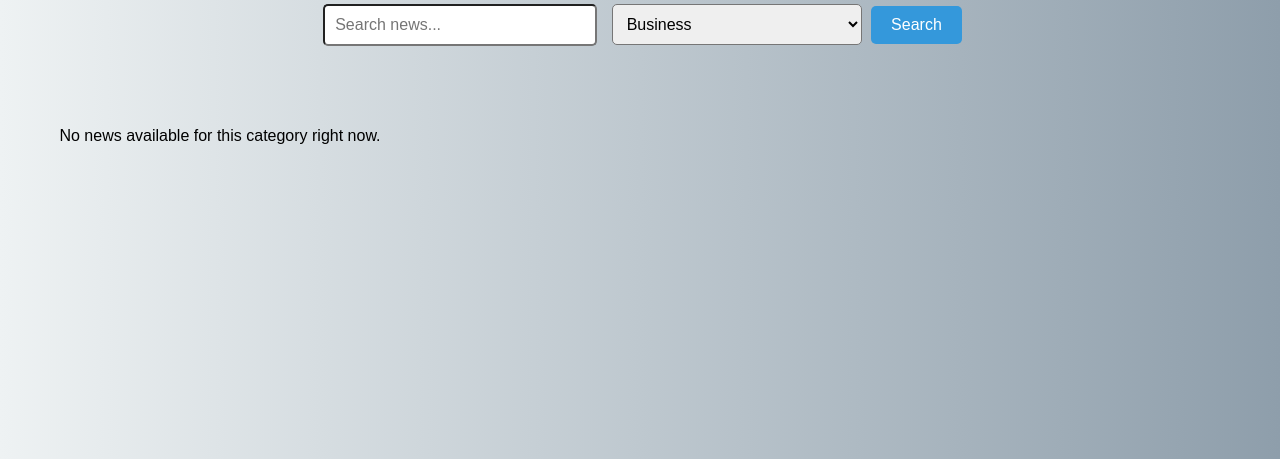
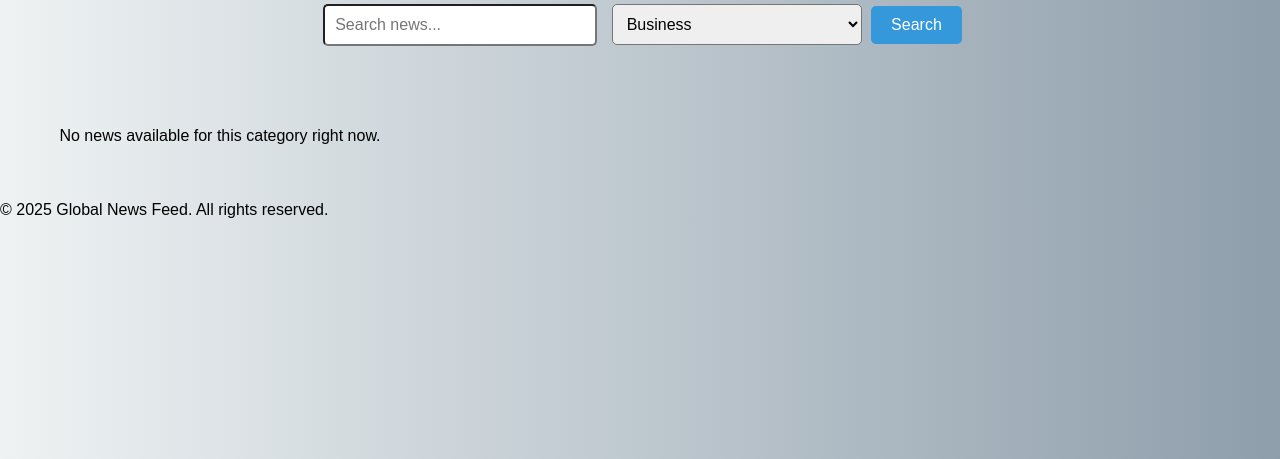
Before and after one commit to Neel11Naba/Global-News, a Flask app: page / in a window 1280 px wide. Shown: the part 142-601 px from the top of the page. Run offline with Flask 3, Linux system fonts and the light colour scheme; data that the repository does not hold is empty.

Commit message:
Update index.html

```diff
--- a/templates/index.html
+++ b/templates/index.html
@@ -131,5 +131,9 @@
   {% endif %}
 </div>
 
+  <footer>
+    &copy; 2025 Global News Feed. All rights reserved.
+  </footer>
+
 </body>
 </html>
```
